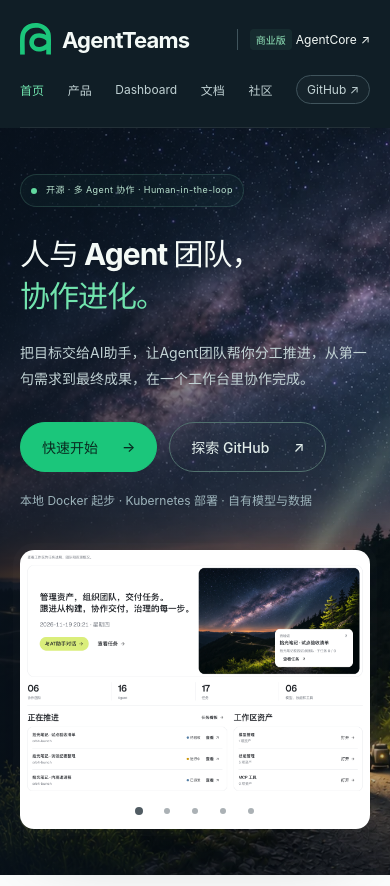
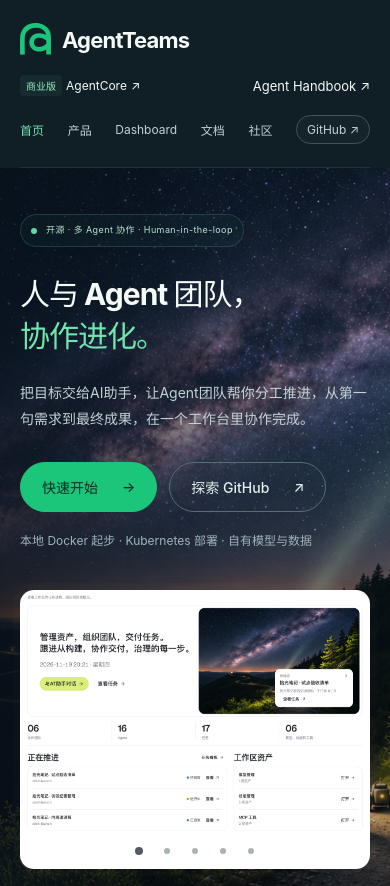
Before and after one commit to agentteams-group/agentteams-group.github.io, an Astro site: page / in a window 390 px wide. Shown: the top 886 px of the page. Built offline with nearby package versions, Linux system fonts and the light colour scheme; Astro itself is replaced by a stand-in of ours.

Commit message:
feat(site): add Agent Handbook navigation link (#18)
* feat(site): add Agent Handbook navigation link

Change-Id: Idd7ce85e6b1e845f3e04753dc410ce58c1c7dafc

* fix(site): place Agent Handbook after AgentCore

Change-Id: I64dfd440be43d3448f65fb372678b5860e9ad615

```diff
--- a/src/layouts/SiteLayout.astro
+++ b/src/layouts/SiteLayout.astro
@@ -42,7 +42,10 @@ const hasHero = isHome || ['/docs/', '/community/'].includes(Astro.url.pathname)
         <img class="brand-mark" src="/logo.svg" width="154" height="166" alt="" />
         AgentTeams
       </a>
-      <a class="nav-commercial" href={site.agentCore}><span>商业版</span> AgentCore <span aria-hidden="true">↗</span></a>
+      <div class="header-resources">
+        <a class="nav-commercial" href={site.agentCore}><span>商业版</span> AgentCore <span aria-hidden="true">↗</span></a>
+        <a class="nav-handbook" href={site.agentHandbook}>Agent Handbook <span aria-hidden="true">↗</span></a>
+      </div>
       <nav class="nav" aria-label="主导航">
         {navigation.map(({ href, label }) => (
           <a href={href} aria-current={Astro.url.pathname === href ? 'page' : undefined}>{label}</a>
--- a/src/lib/site.ts
+++ b/src/lib/site.ts
@@ -8,6 +8,7 @@ export const site = {
   websiteRepository: 'https://github.com/agentteams-group/agentteams-group.github.io',
   dashboardRepository: 'https://github.com/agentteams-group/agentteams-dashboard',
   agentCore: 'https://www.aliyun.com/product/agentcore',
+  agentHandbook: 'https://github.com/aliyun/ai-agent-handbook',
   docs: 'https://github.com/agentscope-ai/AgentTeams/tree/main/docs/zh-cn',
   installVersion: installerRelease.version,
   installCommand: 'curl -fsSL https://agentteams.cloud/install.sh | bash',
--- a/src/styles/site.css
+++ b/src/styles/site.css
@@ -32,7 +32,9 @@ code, pre { font-family: "SFMono-Regular", Consolas, "Liberation Mono", monospac
 .wordmark { display: inline-flex; gap: 11px; align-items: center; font-size: 23px; font-weight: 750; letter-spacing: -.8px; }
 .brand-mark { display: block; width: 31px; height: auto; flex: none; }
 .nav { display: flex; flex-wrap: wrap; align-items: center; gap: 27px; font-size: 14px; margin-left: auto; }
+.header-resources { display: flex; align-items: center; gap: 24px; }
 .nav-commercial { display: inline-flex; align-items: center; gap: 6px; padding-left: 22px; border-left: 1px solid var(--line); font-size: 13px; white-space: nowrap; }
+.nav-handbook { font-size: 13px; white-space: nowrap; }
 .nav-commercial > span:first-child { font-size: 10px; color: var(--accent); background: var(--accent-soft); padding: 3px 6px; border-radius: 4px; }
 .hero-page .nav-commercial { border-color: #40545c; }
 .hero-page .nav-commercial > span:first-child { color: #94e8bd; background: #71e4ae12; }
@@ -199,7 +201,8 @@ code, pre { font-family: "SFMono-Regular", Consolas, "Liberation Mono", monospac
   .wordmark { font-size: 22px; }
   .nav { width: 100%; justify-content: space-between; gap: 12px; font-size: 12px; }
   .nav-github { padding: 6px 10px; }
-  .nav-commercial { margin-left: auto; padding-left: 12px; font-size: 12px; gap: 4px; }
+  .header-resources { width: 100%; justify-content: space-between; gap: 12px; }
+  .nav-commercial { padding-left: 0; border-left: 0; font-size: 12px; gap: 4px; }
   .hero { width: calc(100% - 40px); grid-template-columns: 1fr; padding-block: 46px; gap: 38px; }
   .hero h1 { font-size: clamp(30px, 7.5vw, 44px); letter-spacing: -1px; }
   .hero .intro { font-size: 14px; }
```
